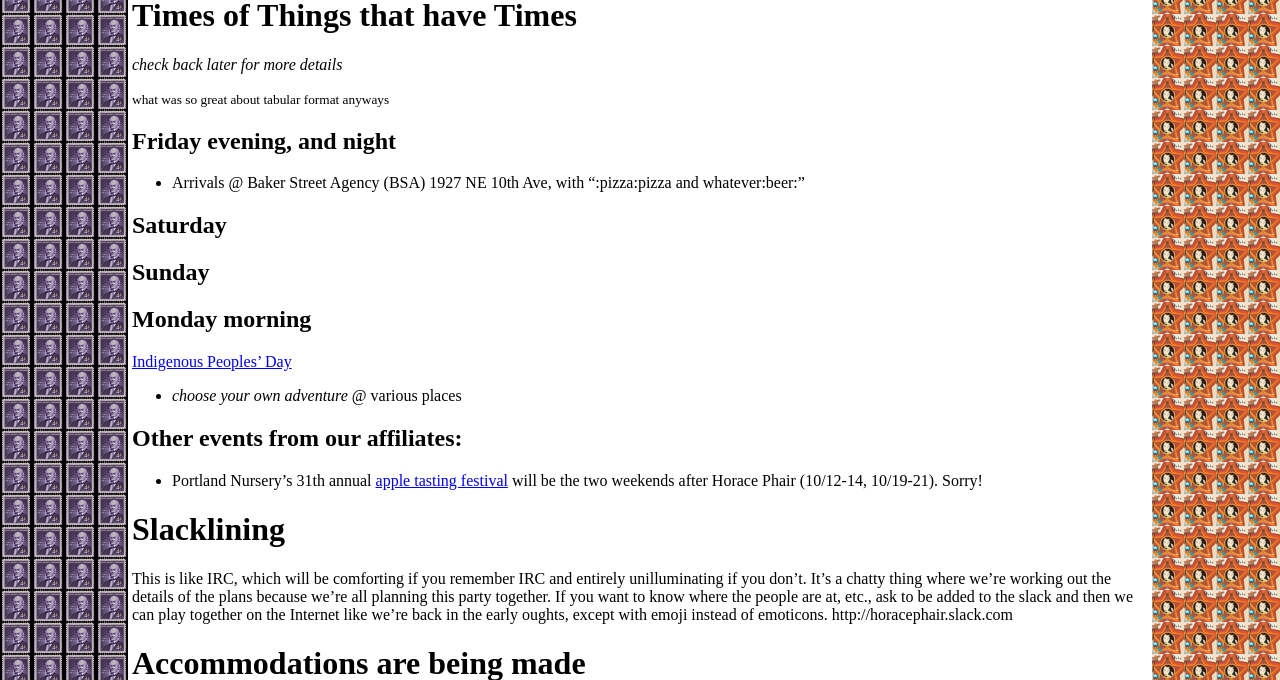
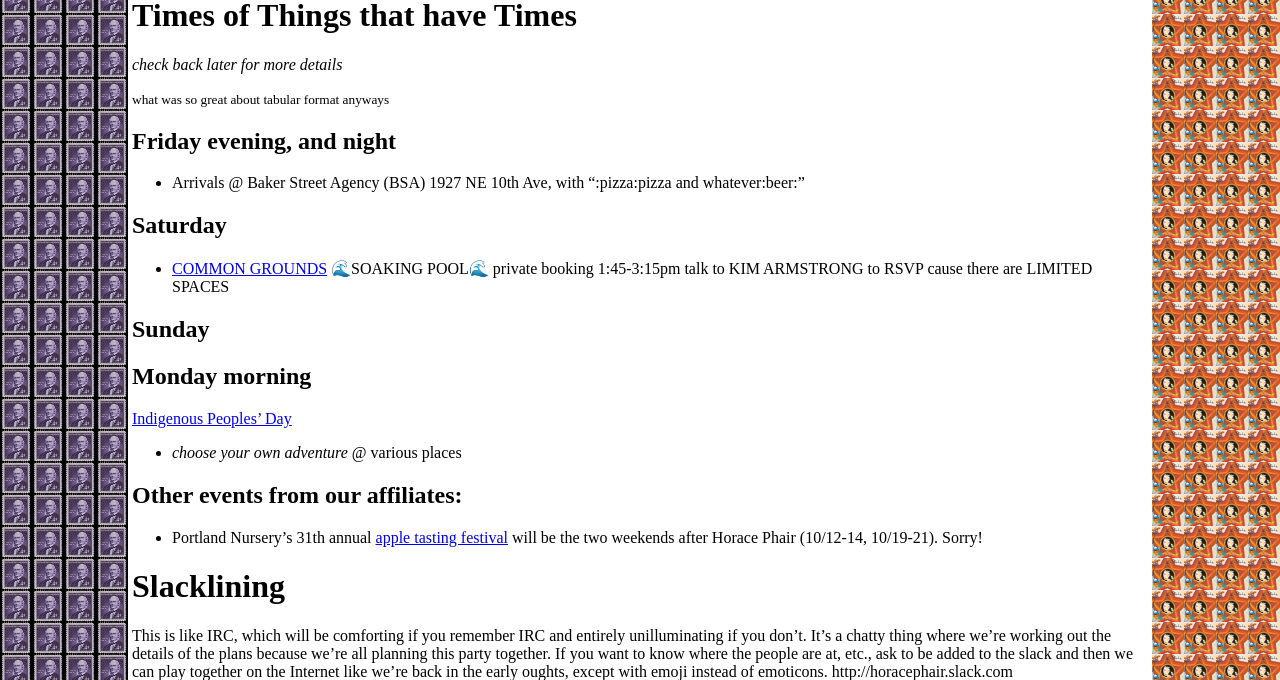
Before and after one commit to horacephair/horacephair.github.io, a Jekyll site: the page built from index.md, in a window 1280 px wide and 900 px high, scrolled down 690 px, cut to the strip 0-680 px from the top of the window. Built offline with Jekyll 4.4.1, drawn with Linux system fonts in a browser that asks for light colours; our own code applies the rules of GitHub Pages for plain Markdown files.

Commit message:
soaking pool

```diff
--- a/index.md
+++ b/index.md
@@ -28,7 +28,7 @@
 * Arrivals @ Baker Street Agency (BSA) 1927 NE 10th Ave, with ":pizza:pizza and whatever:beer:"
 
 ## Saturday
-
+* [COMMON GROUNDS](http://cgwc.org/) 🌊SOAKING POOL🌊 private booking 1:45-3:15pm talk to KIM ARMSTRONG to RSVP cause there are LIMITED SPACES
 
 ## Sunday
 
```
